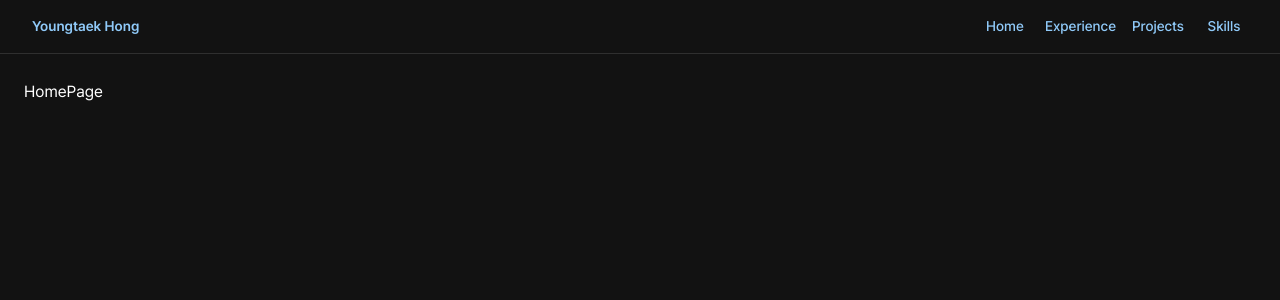
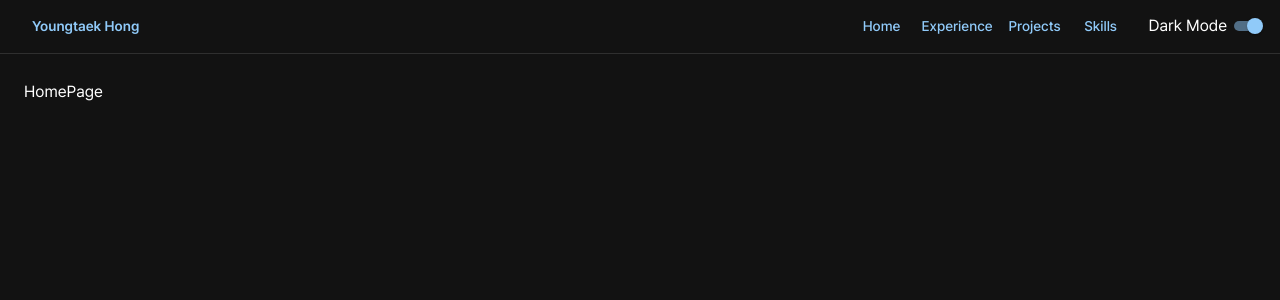
Before and after one commit to Auxilia606/ythong-me, a Next.js app: page / in a window 1280 px wide. Shown: the top 300 px of the page. Built offline with nearby package versions, Linux system fonts and the light colour scheme; what @mui/material-nextjs would draw is missing.

Commit message:
Feat: 다크모드 스위치 추가

```diff
--- a/src/widgets/app-header/ui/app-header.tsx
+++ b/src/widgets/app-header/ui/app-header.tsx
@@ -3,6 +3,7 @@
 import theme from "@/shared/theme";
 import { AppBar, Button, Container, Stack, Toolbar } from "@mui/material";
 import Link from "next/link";
+import { DarkModeSwitch } from "./dark-mode-switch";
 
 export function AppHeader() {
   return (
@@ -42,7 +43,7 @@ export function AppHeader() {
             Youngtaek Hong
           </Button>
 
-          <Stack direction="row">
+          <Stack direction="row" sx={{ alignItems: "center" }}>
             <Button component={Link} href="/">
               Home
             </Button>
@@ -55,6 +56,7 @@ export function AppHeader() {
             <Button component={Link} href="/skills">
               Skills
             </Button>
+            <DarkModeSwitch />
           </Stack>
         </Toolbar>
       </Container>
--- /dev/null
+++ b/src/widgets/app-header/ui/dark-mode-switch.tsx
@@ -0,0 +1,25 @@
+"use client";
+
+import { FormControlLabel, Switch } from "@mui/material";
+import { useColorScheme } from "@mui/material/styles";
+
+export function DarkModeSwitch() {
+  const { mode, setMode } = useColorScheme();
+
+  return (
+    <FormControlLabel
+      control={
+        <Switch
+          size="small"
+          checked={mode === "dark"}
+          slotProps={{ input: { "aria-label": "Toggle dark mode" } }}
+          onChange={(event) => {
+            setMode(event.target.checked ? "dark" : "light");
+          }}
+        />
+      }
+      label="Dark Mode"
+      labelPlacement="start"
+    />
+  );
+}
```
